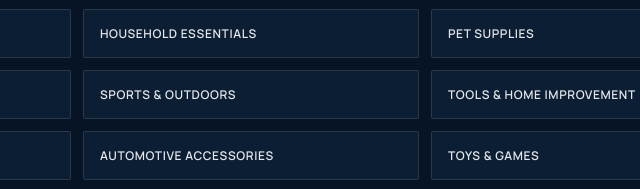
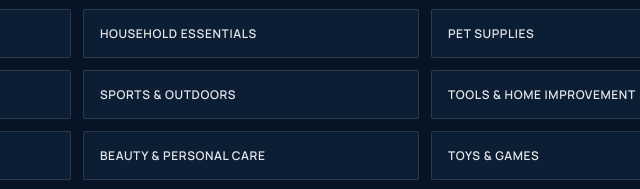
Before and after one commit to coreylocke/Locke-Investments, a plain HTML site: page index.html in a window 1280 px wide. Shown: the part 2660-2849 px from the top of the page, 389-1029 px from the left. Drawn offline with Linux system fonts and the light colour scheme.

Commit message:
Change Automotive Accessories to Beauty & Personal Care

```diff
--- a/index.html
+++ b/index.html
@@ -484,7 +484,7 @@
         <div class="cat-item">Sports &amp; Outdoors</div>
         <div class="cat-item">Tools &amp; Home Improvement</div>
         <div class="cat-item">Lawn &amp; Garden</div>
-        <div class="cat-item">Automotive Accessories</div>
+        <div class="cat-item">Beauty &amp; Personal Care</div>
         <div class="cat-item">Toys &amp; Games</div>
         <div class="cat-item">Consumer Accessories</div>
         <div class="cat-item">Seasonal Merchandise</div>
```
